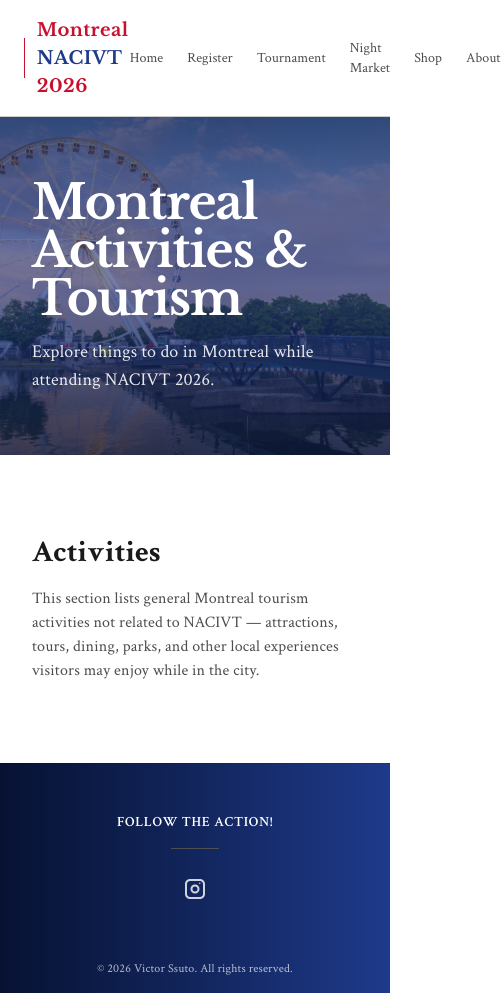
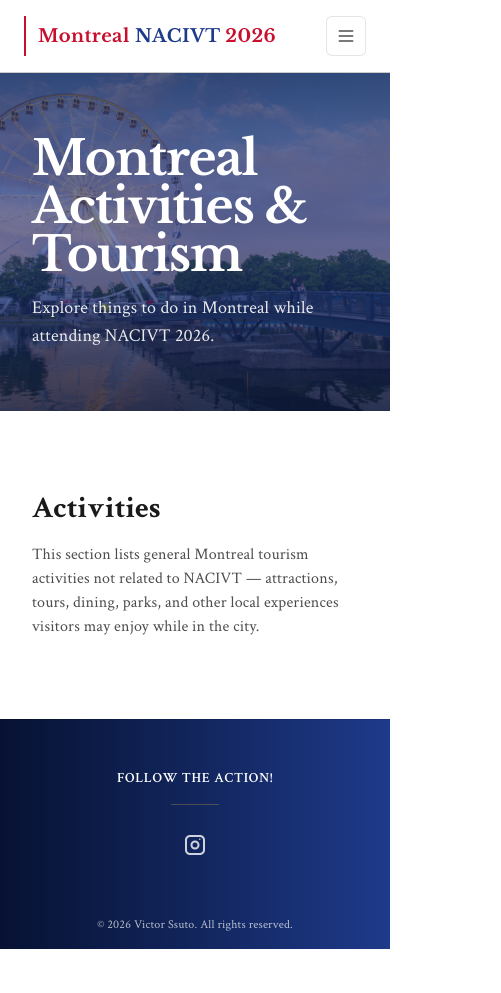
Before and after one commit to VictorSsuto/nacivt-2026, a React (Vite) app: page /activities in a window 390 px wide. Shown: the whole page, 501 px wide, since content can reach past the window. After the commit the page ends 949 px from the top, so only its background shows below. Built offline with nearby package versions, Linux system fonts and the light colour scheme.

Commit message:
Images are pineed in the middle allowing for centered heroes
navbar has a hamburger option now

optimization

```diff
--- a/src/App.jsx
+++ b/src/App.jsx
@@ -66,7 +66,7 @@ function Hero({ isLoaded }) {
       <img
         src={skyline}
         alt="Montreal skyline"
-        className={`absolute inset-0 h-full w-full object-cover object-[50%_33%] transition-opacity duration-1000 ${
+        className={`absolute inset-0 h-full w-full object-cover object-[50%_50%] sm:object-[50%_33%] transition-opacity duration-1000 ${
           isLoaded ? "opacity-100" : "opacity-0"
         }`}
       />
--- a/src/components/Navbar.jsx
+++ b/src/components/Navbar.jsx
@@ -1,14 +1,17 @@
 import { LINKS } from "../data/links"
 import { Link } from "react-router-dom"
+import { useState } from "react"
 
 export default function Navbar({ isLoaded }) {
+  const [open, setOpen] = useState(false)
+
   return (
     <header
       className={`sticky top-0 z-50 border-b border-black/20 bg-white transition-opacity duration-700 ${
         isLoaded ? "opacity-100" : "opacity-0"
       }`}
     >
-      <div className="mx-auto flex max-w-5xl items-center justify-between px-6 py-4 md:py-5">
+      <div className="relative mx-auto flex max-w-5xl items-center justify-between px-6 py-4 md:py-5">
         <div
           className={`flex items-center gap-3 transition-all duration-700 delay-100 ${
             isLoaded ? "opacity-100 translate-x-0" : "opacity-0 -translate-x-4"
@@ -24,9 +27,9 @@ export default function Navbar({ isLoaded }) {
             Montreal <span className="text-[#1e3a8a]">NACIVT</span> 2026
           </Link>
         </div>
-
+        {/* Desktop nav */}
         <nav
-          className={`flex items-center gap-6 text-sm md:text-sm font-medium normal-case tracking-normal text-black/70 transition-all duration-700 delay-200 ${
+          className={`hidden md:flex items-center gap-6 text-sm md:text-sm font-medium normal-case tracking-normal text-black/70 transition-all duration-700 delay-200 ${
             isLoaded ? "opacity-100 translate-x-0" : "opacity-0 translate-x-4"
           }`}
         >
@@ -80,6 +83,44 @@ export default function Navbar({ isLoaded }) {
             </div>
           </div>
         </nav>
+
+        {/* Mobile hamburger */}
+        <button
+          aria-label={open ? "Close menu" : "Open menu"}
+          aria-expanded={open}
+          onClick={() => setOpen((v) => !v)}
+          className="ml-4 flex h-10 w-10 items-center justify-center rounded-md border border-black/10 bg-white md:hidden"
+        >
+          <span className="sr-only">Menu</span>
+          <svg className="h-5 w-5 text-black/70" viewBox="0 0 24 24" fill="none" stroke="currentColor">
+            {open ? (
+              <path strokeWidth="2" strokeLinecap="round" strokeLinejoin="round" d="M6 18L18 6M6 6l12 12" />
+            ) : (
+              <path strokeWidth="2" strokeLinecap="round" strokeLinejoin="round" d="M4 6h16M4 12h16M4 18h16" />
+            )}
+          </svg>
+        </button>
+      </div>
+
+      {/* Mobile menu panel */}
+      <div className={`md:hidden ${open ? "block" : "hidden"}`}>
+        <div className="mx-auto max-w-5xl px-6 pb-4">
+          <div className="mt-2 rounded-md border border-black/10 bg-white shadow-sm">
+            <nav className="flex flex-col gap-1 p-3 text-sm text-black/80">
+              <Link onClick={() => setOpen(false)} className="block px-3 py-2 hover:bg-gray-50" to={LINKS.home}>Home</Link>
+              <Link onClick={() => setOpen(false)} className="block px-3 py-2 hover:bg-gray-50" to={LINKS.register}>Register</Link>
+              <Link onClick={() => setOpen(false)} className="block px-3 py-2 hover:bg-gray-50" to={LINKS.tournament}>Tournament</Link>
+              <Link onClick={() => setOpen(false)} className="block px-3 py-2 hover:bg-gray-50" to={LINKS.festival}>Night Market</Link>
+              <Link onClick={() => setOpen(false)} className="block px-3 py-2 hover:bg-gray-50" to={LINKS.shop}>Shop</Link>
+              <div className="border-t border-black/5 mt-1 pt-2">
+                <div className="px-3 py-2 text-sm font-medium">About</div>
+                <Link onClick={() => setOpen(false)} to={LINKS.about} className="block px-4 py-2 text-sm hover:bg-gray-50">About</Link>
+                <Link onClick={() => setOpen(false)} to={LINKS.activities} className="block px-4 py-2 text-sm hover:bg-gray-50">Activities</Link>
+                <Link onClick={() => setOpen(false)} to={LINKS.faq} className="block px-4 py-2 text-sm hover:bg-gray-50">FAQ</Link>
+              </div>
+            </nav>
+          </div>
+        </div>
       </div>
     </header>
   )
--- a/src/pages/about/about.jsx
+++ b/src/pages/about/about.jsx
@@ -10,7 +10,7 @@ export default function About() {
           src={aboutHero}
           alt=""
           aria-hidden="true"
-          className="absolute inset-0 h-full w-full object-cover object-[50%_40%]"
+          className="absolute inset-0 h-full w-full object-cover object-[50%_50%] sm:object-[50%_40%]"
         />
 
         {/* Brand overlays */}
--- a/src/pages/activities/activities.jsx
+++ b/src/pages/activities/activities.jsx
@@ -9,7 +9,7 @@ export default function Activities() {
           src={activitiesHero}
           alt="Activities"
           aria-hidden="true"
-          className="absolute inset-0 h-full w-full object-cover object-[50%_40%]"
+          className="absolute inset-0 h-full w-full object-cover object-[50%_50%] sm:object-[50%_40%]"
         />
 
         <div className="absolute inset-0 bg-[#1e3a8a]/60" />
--- a/src/pages/faq/faq.jsx
+++ b/src/pages/faq/faq.jsx
@@ -10,7 +10,7 @@ export default function FAQ() {
           src={faqHero}
           alt=""
           aria-hidden="true"
-          className="absolute inset-0 h-full w-full object-cover object-[50%_40%]"
+          className="absolute inset-0 h-full w-full object-cover object-[50%_50%] sm:object-[50%_40%]"
         />
 
         {/* Brand overlays */}
--- a/src/pages/festival/festival.jsx
+++ b/src/pages/festival/festival.jsx
@@ -10,7 +10,7 @@ export default function Festival() {
 					src={festivalHero}
 					alt="Festival"
 					aria-hidden="true"
-					className="absolute inset-0 h-full w-full object-cover object-[50%_30%]"
+					className="absolute inset-0 h-full w-full object-cover object-[50%_50%] sm:object-[50%_30%]"
 				/>
 
 				{/* Brand overlays */}
--- a/src/pages/register/register.jsx
+++ b/src/pages/register/register.jsx
@@ -55,7 +55,7 @@ export default function Register() {
           src={registerImg}
           alt=""
           aria-hidden="true"
-          className="absolute inset-0 h-full w-full object-cover object-[50%_15%]"
+          className="absolute inset-0 h-full w-full object-cover object-[50%_50%] sm:object-[50%_15%]"
         />
 
         <div className="absolute inset-0 bg-[#1e3a8a]/60" />
--- a/src/pages/shop/shop.jsx
+++ b/src/pages/shop/shop.jsx
@@ -57,7 +57,7 @@ export default function Shop() {
           src={shopHero}
           alt=""
           aria-hidden="true"
-          className="absolute inset-0 h-full w-full object-cover object-[50%_48%]"
+          className="absolute inset-0 h-full w-full object-cover object-[50%_50%] sm:object-[50%_48%]"
         />
 
         <div className="absolute inset-0 bg-[#1e3a8a]/60" />
--- a/src/pages/tournament/tournament.jsx
+++ b/src/pages/tournament/tournament.jsx
@@ -13,7 +13,7 @@ export default function Tournament() {
           src={tournamentHero}
           alt=""
           aria-hidden="true"
-          className="absolute inset-0 h-full w-full object-cover object-[50%_40%]"
+          className="absolute inset-0 h-full w-full object-cover object-[50%_50%] sm:object-[50%_40%]"
         />
 
         {/* Brand overlays */}
```
